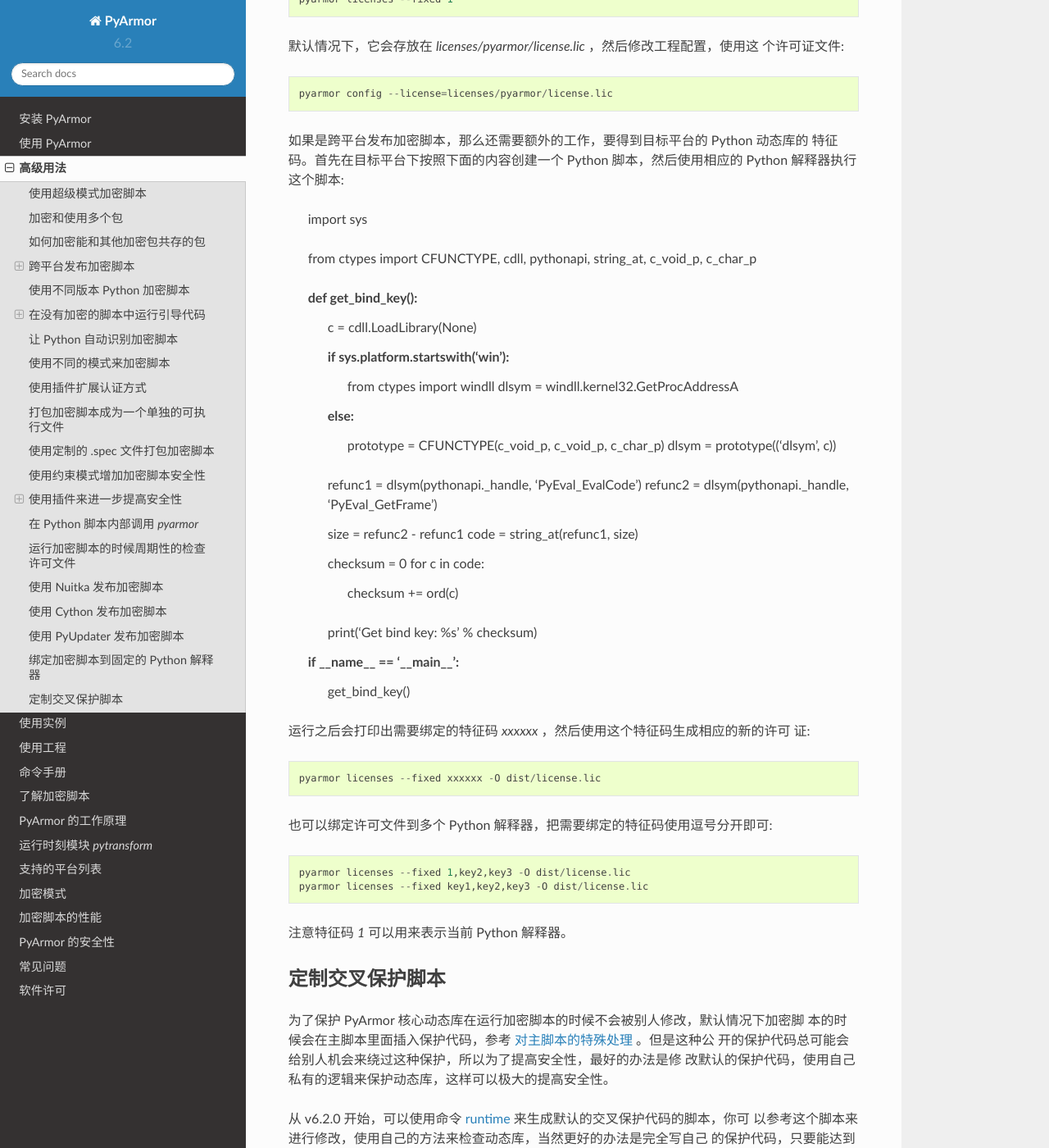
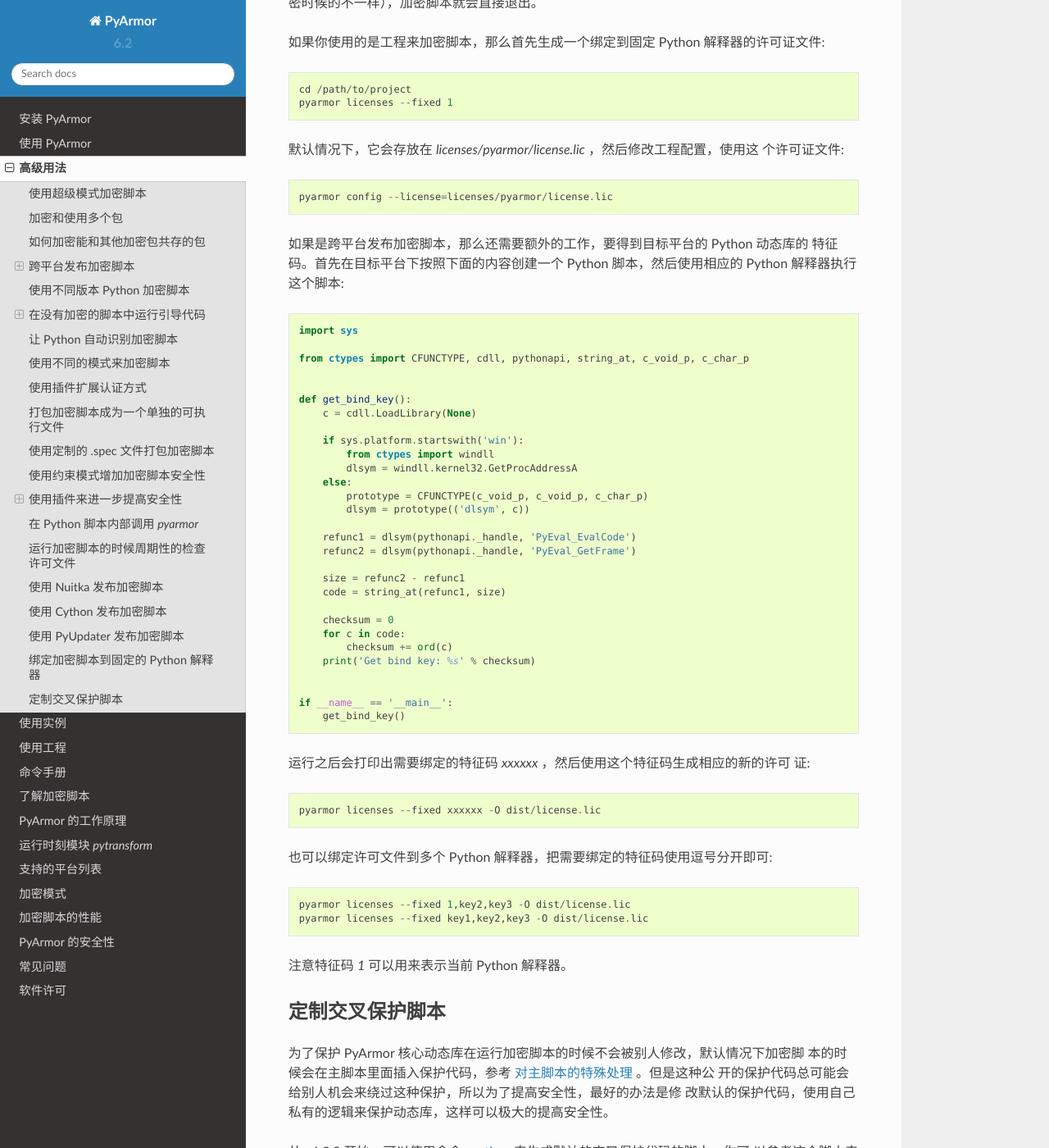
Before and after one commit to dashingsoft/pyarmor-docs-zh, a Sphinx documentation site: the page built from docs/advanced.rst, in a window 1280 px wide and 1400 px high, scrolled down 20435 px. Shown: the whole window at 82% size. Built offline with Sphinx 7.4.7 and the Read the Docs theme 2.0.0, drawn with Linux system fonts in a browser that asks for light colours; some of the changed lines change nothing that is shown; some of the changed text lies outside the part shown.

Commit message:
Refine document

```diff
--- a/docs/advanced.rst
+++ b/docs/advanced.rst
@@ -773,6 +773,11 @@
 
     pyarmor obfuscate --plugin assert_armored main.py
 
+.. note::
+
+   从 v6.2.0 开始，使用 :ref:`超级模式` 加密的脚本不需要也无法使用外部插件脚本，
+   直接使用扩展模块 :mod:`pytransform` 提供的修饰函数 ``assert_armored`` 即可。
+
 .. _call pyarmor from python script:
 
 在 Python 脚本内部调用 `pyarmor`
@@ -958,7 +963,7 @@
 特征码。首先在目标平台下按照下面的内容创建一个 Python 脚本，然后使用相应的
 Python 解释器执行这个脚本:
 
-.. _code: python
+.. code-block:: python
 
   import sys
 
```
